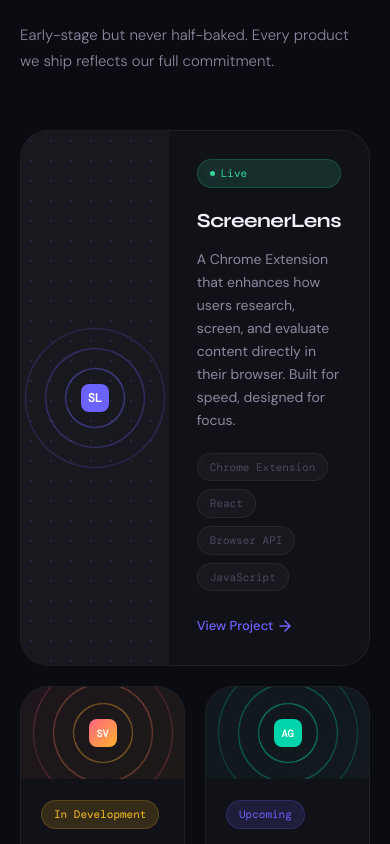
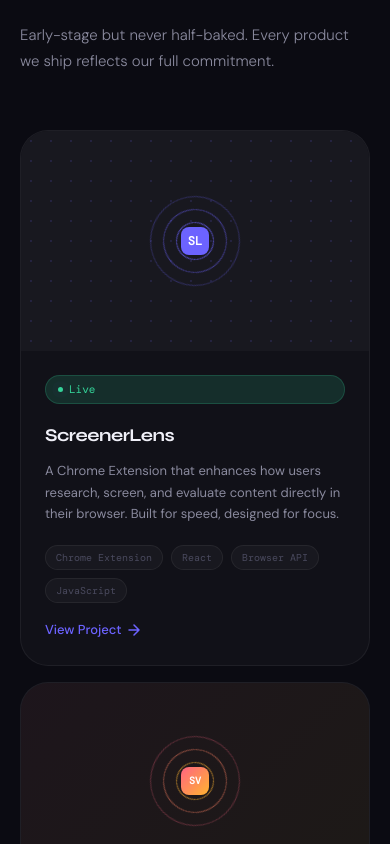
Before and after one commit to Ankita-06/arthnex-website, a React (Create React App) app: page / in a window 390 px wide. Shown: the part 4080-4924 px from the top of the page. Built offline with nearby package versions, Linux system fonts and the light colour scheme; a web font is replaced by a local one.

Commit message:
Add mobile responsive styles to Work section

```diff
--- a/src/components/Work.css
+++ b/src/components/Work.css
@@ -435,3 +435,104 @@
     .work-link:hover {
       gap: 10px;
     }
+        @media (max-width: 1024px) {
+          .work-card-featured {
+            grid-column: span 2;
+            grid-template-columns: 1fr;
+          }
+
+          .work-card-featured .work-card-visual {
+            min-height: 220px;
+          }
+        }
+
+        @media (max-width: 768px) {
+          .work-grid {
+            grid-template-columns: 1fr;
+            gap: 16px;
+          }
+
+          .work-card-featured {
+            grid-column: span 1;
+            grid-template-columns: 1fr;
+          }
+
+          .work-card-visual {
+            min-height: 200px;
+          }
+
+          .work-rings {
+            width: 120px;
+            height: 120px;
+          }
+
+          .ring-1 {
+            width: 110px;
+            height: 110px;
+          }
+
+          .ring-2 {
+            width: 78px;
+            height: 78px;
+          }
+
+          .ring-3 {
+            width: 46px;
+            height: 46px;
+          }
+
+          .work-card-body {
+            padding: 20px;
+          }
+
+          .work-card-featured .work-card-body {
+            padding: 24px;
+          }
+
+          .work-tags {
+            margin-bottom: 16px;
+          }
+        }
+
+        @media (max-width: 480px) {
+          .work-card-visual {
+            min-height: 180px;
+          }
+
+          .work-rings {
+            width: 100px;
+            height: 100px;
+          }
+
+          .ring-1 {
+            width: 90px;
+            height: 90px;
+          }
+
+          .ring-2 {
+            width: 64px;
+            height: 64px;
+          }
+
+          .ring-3 {
+            width: 38px;
+            height: 38px;
+          }
+
+          .work-card-body {
+            padding: 16px;
+          }
+
+          .work-card-body h3 {
+            font-size: 18px;
+          }
+
+          .work-card-body p {
+            font-size: 13px;
+          }
+
+          .work-tag {
+            font-size: 10px;
+            padding: 3px 10px;
+          }
+        }
```
